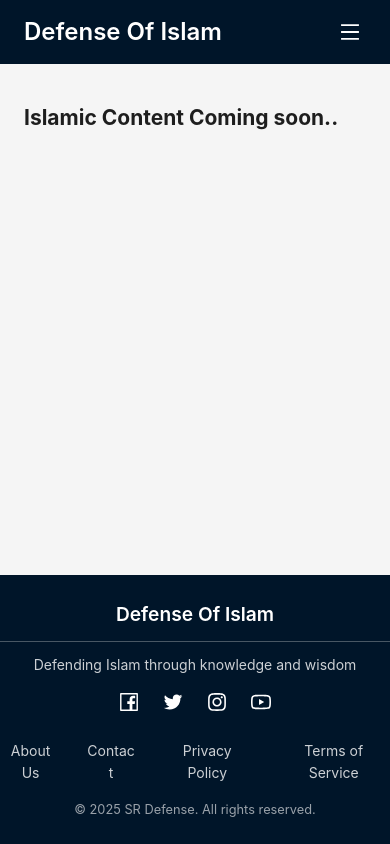
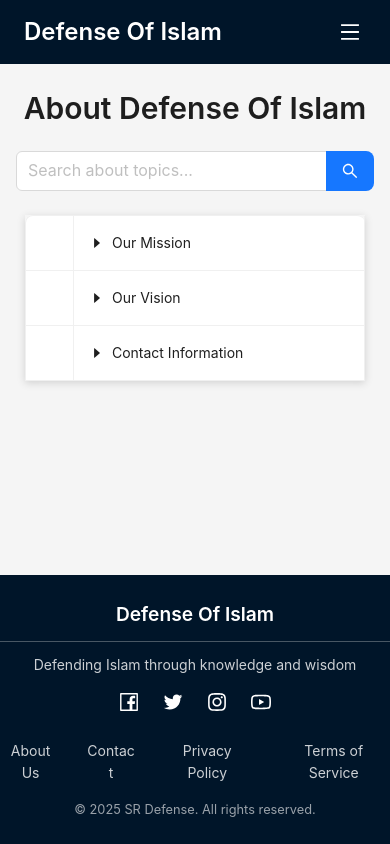
Before and after one commit to defenseofislam/web, a React (Create React App) app: page /web/islam in a window 390 px wide. Built offline with nearby package versions, Linux system fonts and the light colour scheme; a web font is replaced by a local one.

Commit message:
feat: enhance Islam page with search functionality and content highlighting

```diff
--- a/src/pages/Islam.js
+++ b/src/pages/Islam.js
@@ -1,13 +1,293 @@
-import React from "react";
-import { Layout } from "antd";
+import React, { useState, useEffect } from "react";
+import { Table, Typography, Input, Button, Empty } from "antd";
+import {
+  CaretRightOutlined,
+  CaretDownOutlined,
+  MailOutlined,
+} from "@ant-design/icons";
 
-const { Content } = Layout;
-function Islam() {
+const { Title, Paragraph, Text } = Typography;
+const { Search } = Input;
+
+// Helper component to highlight matched text
+const HighlightText = ({ text, search }) => {
+  if (!search || !text) return text;
+
+  const regex = new RegExp(`(${search})`, "gi");
+  return text.split(regex).map((part, i) =>
+    part.toLowerCase() === search.toLowerCase() ? (
+      <Text mark key={i}>
+        {part}
+      </Text>
+    ) : (
+      part
+    )
+  );
+};
+
+// Recursive function to highlight text in React elements
+const highlightContent = (node, search) => {
+  if (!node || !search) return node;
+
+  if (typeof node === "string") {
+    return <HighlightText text={node} search={search} />;
+  }
+
+  if (React.isValidElement(node)) {
+    return React.cloneElement(
+      node,
+      {},
+      React.Children.map(node.props.children, (child) =>
+        highlightContent(child, search)
+      )
+    );
+  }
+
+  return node;
+};
+
+const Islam = () => {
+  const [expandedRow, setExpandedRow] = useState(null);
+  const [searchText, setSearchText] = useState("");
+  const [processedData, setProcessedData] = useState([]);
+
+  const handleExpand = (record) => {
+    if (record.content) {
+      setExpandedRow(expandedRow === record.key ? null : record.key);
+    }
+  };
+
+  // Original table data
+  const tableData = [
+    {
+      key: "1",
+      title: "Our Mission",
+      content: (
+        <div>
+          <Paragraph>
+            To provide authentic Islamic knowledge and defend Islam against
+            misconceptions through evidence-based responses.
+          </Paragraph>
+          <Paragraph>
+            We rely on Quranic verses and authentic Hadith to address modern
+            challenges facing Muslims worldwide.
+          </Paragraph>
+        </div>
+      ),
+    },
+    {
+      key: "2",
+      title: "Our Vision",
+      content: (
+        <div>
+          <Paragraph>
+            To become the most trusted online platform for Islamic defense and
+            dawah materials.
+          </Paragraph>
+          <Paragraph>
+            We aim to equip Muslims with knowledge to confidently represent
+            Islam in interfaith dialogues.
+          </Paragraph>
+        </div>
+      ),
+    },
+    {
+      key: "4",
+      title: "Contact Information",
+      content: (
+        <div>
+          <Paragraph>Email: defenseofislam.kk@gmail.com</Paragraph>
+        </div>
+      ),
+    },
+  ];
+
+  // Process data for search and highlighting
+  useEffect(() => {
+    if (!searchText) {
+      setProcessedData(tableData);
+      setExpandedRow(null);
+      return;
+    }
+
+    const lowerSearch = searchText.toLowerCase();
+    const newData = tableData.map((item) => {
+      // Check for matches in title
+      const titleMatch = item.title.toLowerCase().includes(lowerSearch);
+      let contentMatch = false;
+      let highlightedContent = item.content;
+
+      // Check for matches in content
+      if (item.content) {
+        // Convert content to plain text for matching
+        const contentString = React.Children.toArray(
+          item.content.props.children
+        )
+          .map((child) => {
+            if (typeof child === "string") return child;
+            if (child.props?.children)
+              return React.Children.toArray(child.props.children).join(" ");
+            return "";
+          })
+          .join(" ")
+          .toLowerCase();
+
+        contentMatch = contentString.includes(lowerSearch);
+
+        // Highlight content if matched
+        if (contentMatch) {
+          highlightedContent = React.cloneElement(
+            item.content,
+            {},
+            highlightContent(item.content, searchText)
+          );
+        }
+      }
+
+      // Highlight title if matched
+      const highlightedTitle = titleMatch ? (
+        <HighlightText text={item.title} search={searchText} />
+      ) : (
+        item.title
+      );
+
+      return {
+        ...item,
+        highlightedTitle,
+        highlightedContent,
+        shouldExpand: titleMatch || contentMatch,
+      };
+    });
+
+    setProcessedData(newData);
+
+    // Auto-expand first matching row
+    const firstMatch = newData.find((item) => item.shouldExpand);
+    setExpandedRow(firstMatch?.key || null);
+    //eslint-disable-next-line react-hooks/exhaustive-deps
+  }, [searchText]);
+
+  // Filter data based on search
+  const filteredData = processedData.filter(
+    (item) => item.shouldExpand || !searchText
+  );
+
+  const handleSearch = (value) => {
+    setSearchText(value);
+  };
+
+  const handleSubmitTopic = () => {
+    alert(
+      "Thank you for considering to contribute in this website. Please feel free to suggest this topic. May Allah reward you!"
+    );
+    const subject = "Topic Suggestion for SR Defense";
+    const body = `Assalamu Alaikum,\n\nI would like to suggest the following topic for inclusion on your website:\n\n[Please describe your topic here (You searched for "${searchText}"). Kindly Explain from below this line about this "${searchText}" topic. This topic will be added in future In Sha Allah]\n\nJazakAllah Khair`;
+
+    // Check if mobile device
+    const isMobile =
+      /Android|webOS|iPhone|iPad|iPod|BlackBerry|IEMobile|Opera Mini/i.test(
+        navigator.userAgent
+      );
+
+    if (isMobile) {
+      // For mobile, use simple mailto link
+      window.location.href = `mailto:defenseofislam.kk@gmail.com?subject=${encodeURIComponent(
+        subject
+      )}&body=${encodeURIComponent(body)}`;
+    } else {
+      // For desktop, try to open Gmail directly
+      const mailtoLink = `https://mail.google.com/mail/?view=cm&fs=1&to=defenseofislam.kk@gmail.com&su=${encodeURIComponent(
+        subject
+      )}&body=${encodeURIComponent(body)}`;
+      window.open(mailtoLink, "_blank", "noopener,noreferrer");
+    }
+  };
+
+  const columns = [
+    {
+      title: "About SR Defense",
+      dataIndex: "title",
+      key: "title",
+      render: (text, record) => (
+        <div
+          style={{
+            display: "flex",
+            alignItems: "center",
+            cursor: record.content ? "pointer" : "default",
+          }}
+          onClick={() => handleExpand(record)}
+        >
+          {record.content &&
+            (expandedRow === record.key ? (
+              <CaretDownOutlined style={{ marginRight: 8 }} />
+            ) : (
+              <CaretRightOutlined style={{ marginRight: 8 }} />
+            ))}
+          {record.highlightedTitle || text}
+        </div>
+      ),
+    },
+  ];
+
   return (
-    <Content style={{ padding: "24px" }}>
-      <h2>Islamic Content Coming soon..</h2>
-    </Content>
+    <div style={{ padding: "0 16px" }}>
+      <Title level={2} style={{ textAlign: "center", marginBottom: "24px" }}>
+        About Defense Of Islam
+      </Title>
+
+      <div style={{ marginBottom: 24, maxWidth: 500, margin: "0 auto 24px" }}>
+        <Search
+          placeholder="Search about topics..."
+          allowClear
+          enterButton
+          size="large"
+          onChange={(e) => handleSearch(e.target.value)}
+          onSearch={handleSearch}
+        />
+      </div>
+
+      <Table
+        columns={columns}
+        dataSource={filteredData.length > 0 ? filteredData : []}
+        pagination={false}
+        bordered
+        showHeader={false}
+        expandable={{
+          expandedRowRender: (record) =>
+            record.highlightedContent || record.content,
+          expandedRowKeys: expandedRow ? [expandedRow] : [],
+          expandIcon: () => null,
+          rowExpandable: (record) => !!record.content,
+        }}
+        style={{
+          width: "95%",
+          margin: "0 auto",
+          boxShadow: "0 2px 8px rgba(0, 0, 0, 0.15)",
+        }}
+        locale={{
+          emptyText: (
+            <Empty
+              description={
+                <span>
+                  No results matched. Would you like to submit this "
+                  {searchText}"" topic to me?
+                </span>
+              }
+            >
+              <Button
+                type="primary"
+                icon={<MailOutlined />}
+                onClick={handleSubmitTopic}
+                style={{ marginTop: 16 }}
+              >
+                Suggest This Topic Via Email
+              </Button>
+            </Empty>
+          ),
+        }}
+      />
+    </div>
   );
-}
+};
 
 export default Islam;
```
